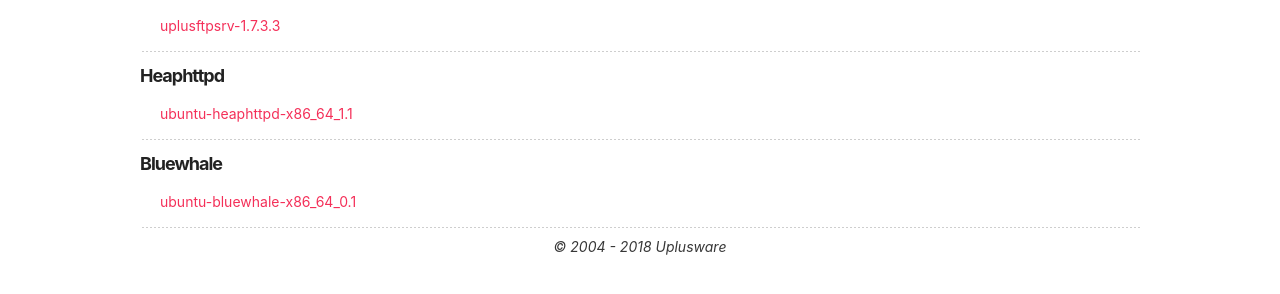
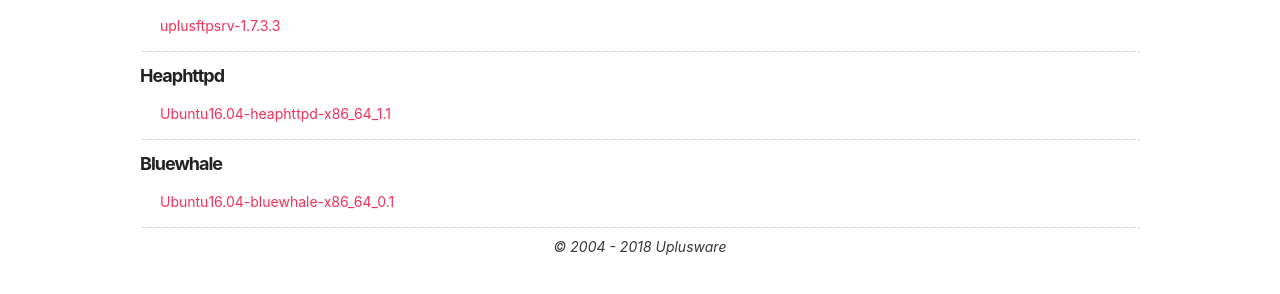
Before and after one commit to uplusware/uplusware.github.io, a Jekyll site: the page download.html, which Jekyll copies as it is, in a window 1280 px wide. Shown: the part 453-747 px from the top of the page. Built offline with Jekyll 4.4.1, drawn with Linux system fonts in a browser that asks for light colours.

Commit message:
Update download.html

```diff
--- a/download.html
+++ b/download.html
@@ -44,14 +44,14 @@
 		<h5><a id="Heaphttpd-server" class="anchor" href="#Heaphttpd-server" aria-hidden="true"><span class="octicon octicon-link"></span></a>Heaphttpd</h5>
 
 		<ul>
-			<li><a href="https://github.com/uplusware/heaphttpd/raw/master/ubuntu-heaphttpd-bin-GA-x86_64-linux-1.1.tar.gz">ubuntu-heaphttpd-x86_64_1.1</a></li>
+			<li><a href="https://github.com/uplusware/heaphttpd/raw/master/ubuntu-heaphttpd-bin-GA-x86_64-linux-1.1.tar.gz">Ubuntu16.04-heaphttpd-x86_64_1.1</a></li>
 		</ul>
 
 		<hr>
                 <h5><a id="Bluewhale-server" class="anchor" href="#Bluewhale-server" aria-hidden="true"><span class="octicon octicon-link"></span></a>Bluewhale</h5>
 
 		<ul>
-			<li><a href="https://github.com/uplusware/bluewhale/raw/master/ubuntu-bluewhale-bin-beta-x86_64-linux-0.1.tar.gz">ubuntu-bluewhale-x86_64_0.1</a></li>
+			<li><a href="https://github.com/uplusware/bluewhale/raw/master/ubuntu-bluewhale-bin-beta-x86_64-linux-0.1.tar.gz">Ubuntu16.04-bluewhale-x86_64_0.1</a></li>
 		</ul>
 
 		<hr>
```
